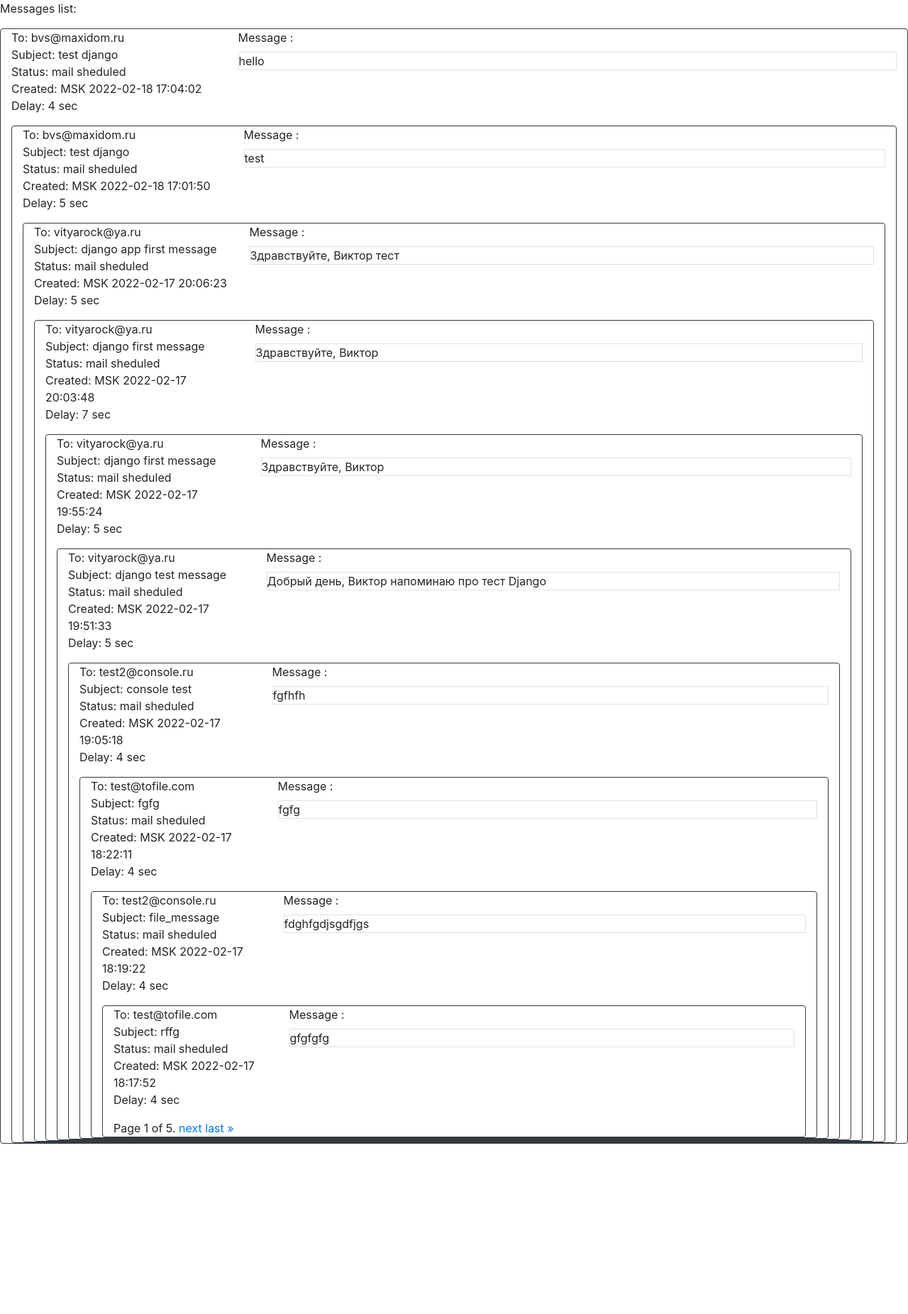
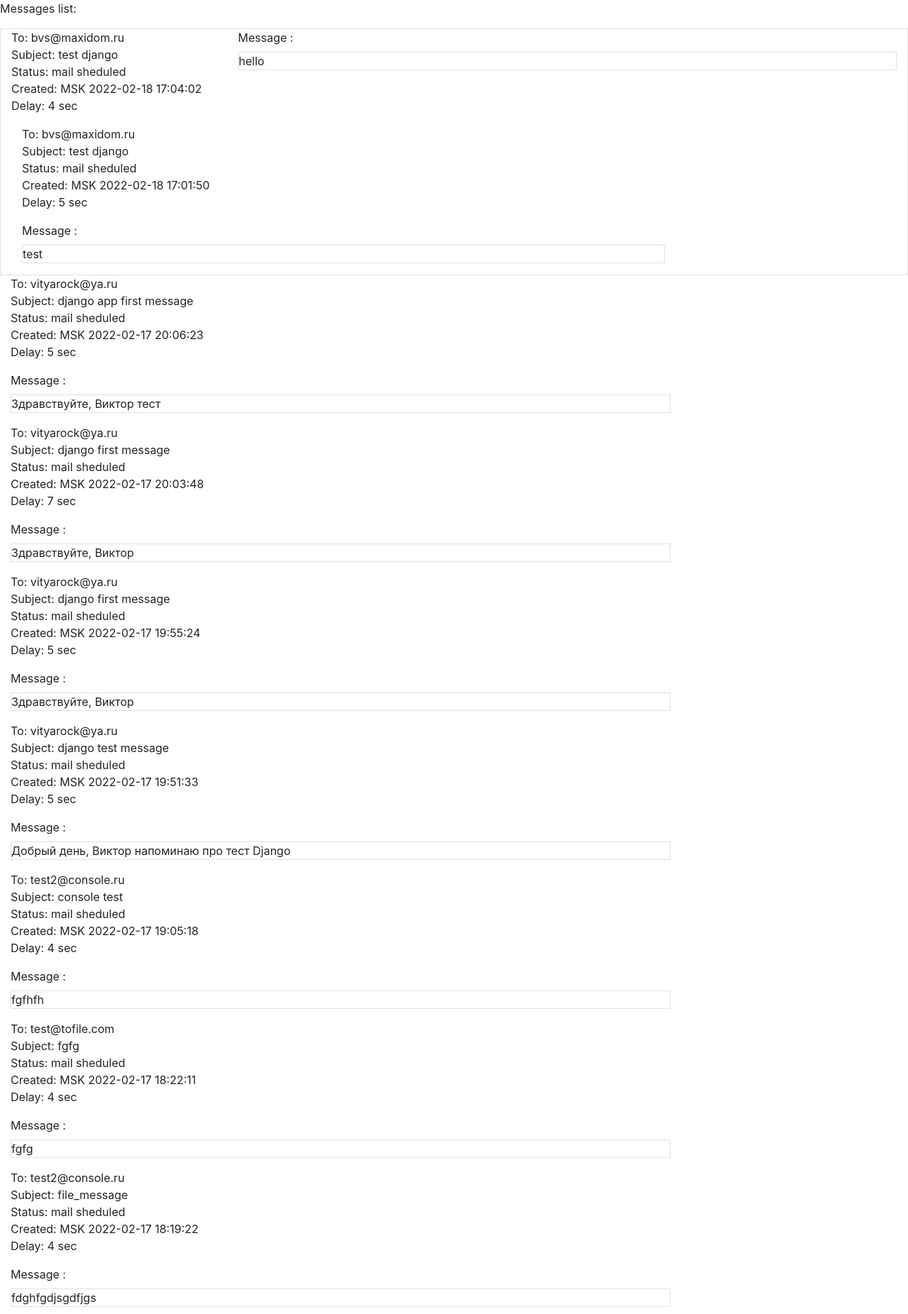
Before and after one commit to vityarock/pws_e2, a Django app: page / in a window 1280 px wide. Shown: the part 56-1908 px from the top of the page at 71% size. Before the commit the page ends 1668 px from the top, so only its background shows below. Run offline with Django 4.2, Linux system fonts and the light colour scheme; data comes from the database, SQL or seed files in the repository; some libraries are stand-ins or nearby versions.

Commit message:
TODO update7

```diff
--- a/templates/mail_list.html
+++ b/templates/mail_list.html
@@ -7,11 +7,11 @@
 
 
 <p>Messages list:</p>
-{% for email in object_list %}
-<div class="container-fluid border border-dark rounded">
+<div class="container-fluid border">
   <div class="row">
 
-  	<div class="col-3">
+{% for email in object_list %}
+  	<div class="col-3 border-dark rounded">
        <p>To:  {{ email.receiver }} <br>
           Subject: {{ email.subject }} <br>
       	  Status: {% if email.send_status is True %}<span > mail send </span>
```
